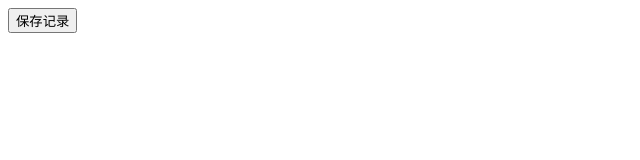
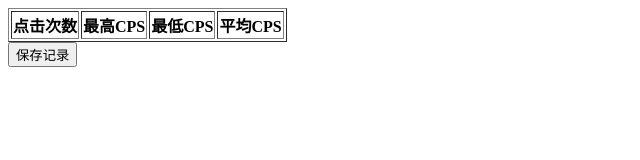
Before and after one commit to JacobHu0723/cookie.github.io, a plain HTML site: page index.html in a window 1280 px wide. Shown: the whole page, without its empty margins (0-640 px from the left). Drawn offline with Linux system fonts and the light colour scheme.

Commit message:
Update index.html

```diff
--- a/index.html
+++ b/index.html
@@ -41,7 +41,7 @@ window.onload=function(){
 <body>
 
     <div>
-       <table border="1" id="recording-table" style="display: none;">
+       <table border="1" id="recording-table">
 
 
 		<tr>
```
